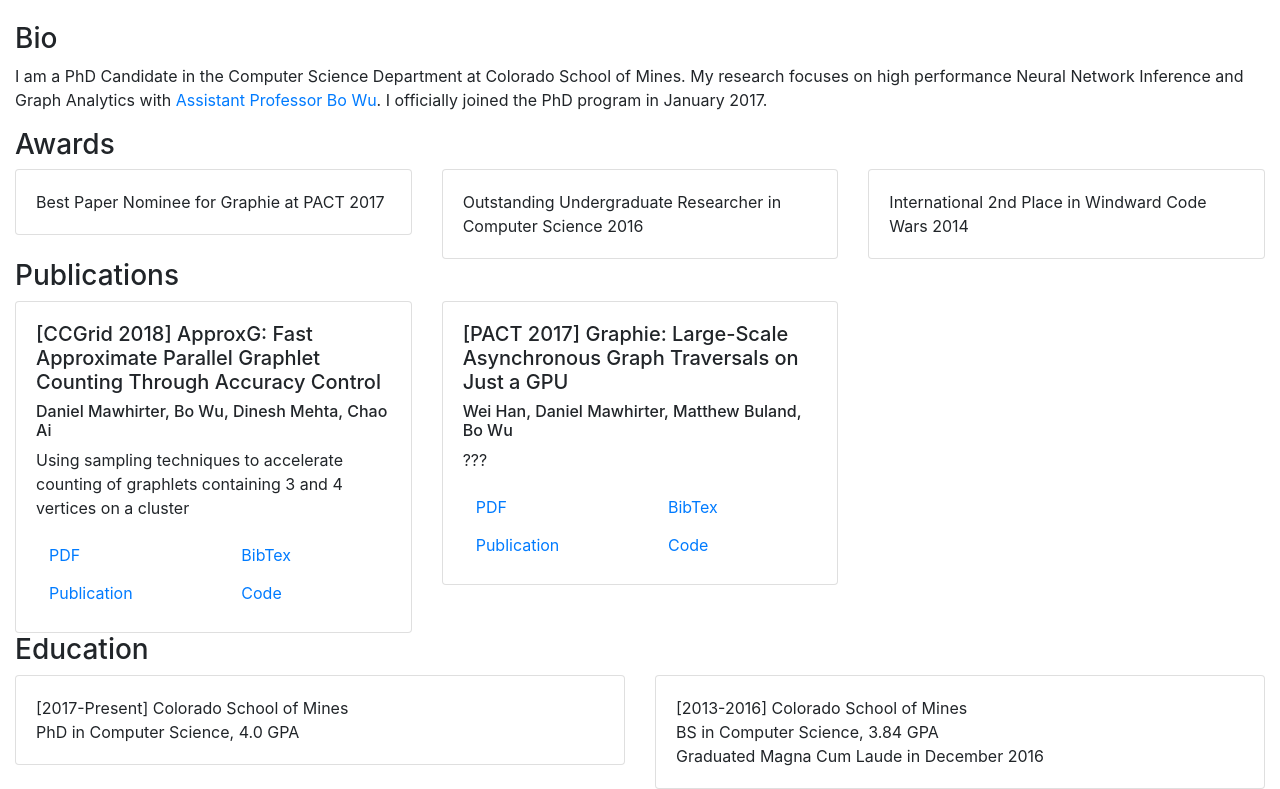
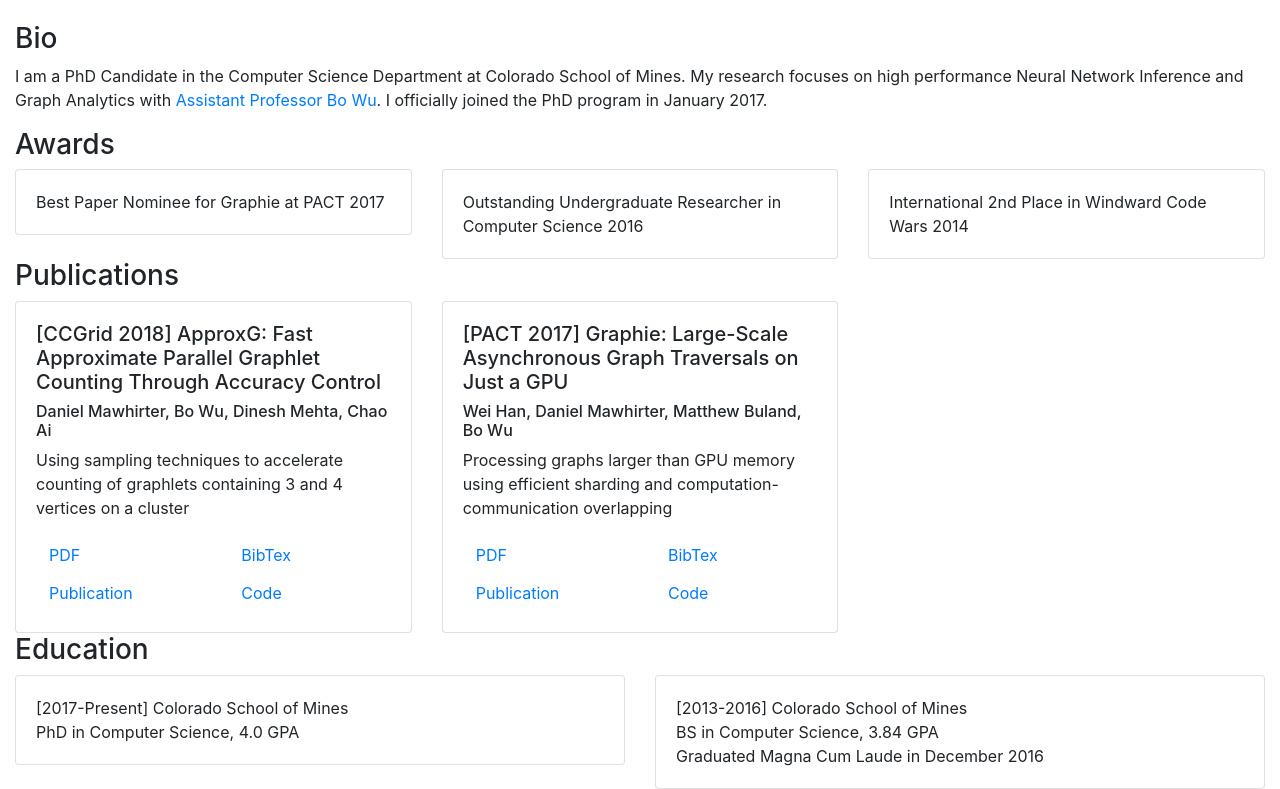
Before and after one commit to danielmawhirter/danielmawhirter.github.io, a plain HTML site: page index.html in a window 1280 px wide. Shown: the part 62-851 px from the top of the page. Drawn offline with nearby package versions, Linux system fonts and the light colour scheme.

Commit message:
update graphie description

```diff
--- a/index.html
+++ b/index.html
@@ -78,7 +78,7 @@
           <div class="card card-body">
             <h5>[PACT 2017] Graphie: Large-Scale Asynchronous Graph Traversals on Just a GPU</h5>
             <h6>Wei Han, Daniel Mawhirter, Matthew Buland, Bo Wu</h6>
-            <p>???</p>
+            <p>Processing graphs larger than GPU memory using efficient sharding and computation-communication overlapping</p>
             <div class="row">
               <div class="col"><a class="btn btn-link" href="content/papers/han2017graphie.pdf" target="_blank" >PDF</a></div>
               <div class="col"><a class="btn btn-link" href="content/papers/han2017graphie.bib" target="_blank">BibTex</a></div>
```
